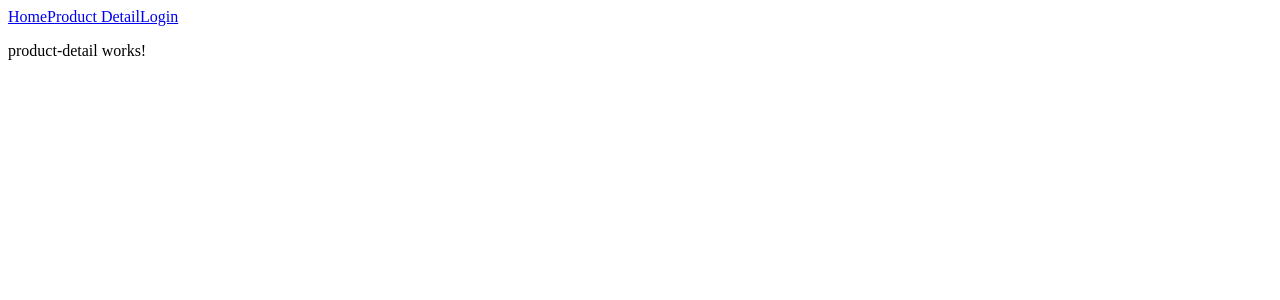
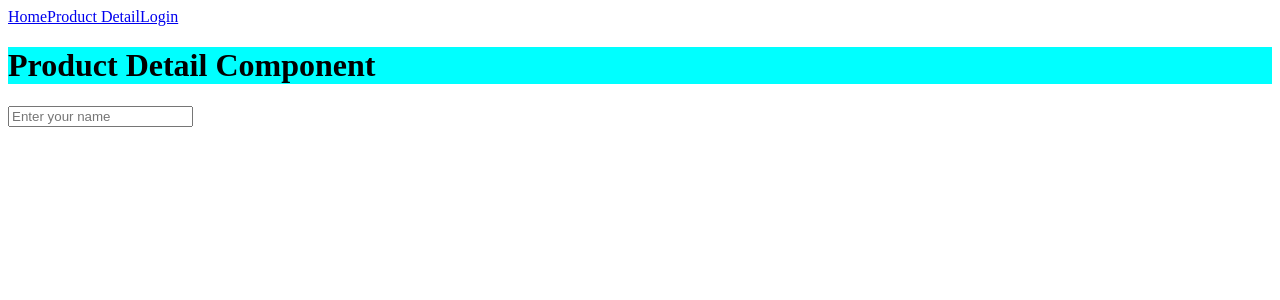
Before and after one commit to yuchank/a2dt2, an Angular app: page /product in a window 1280 px wide. Shown: the top 300 px of the page. Built offline with nearby package versions, Linux system fonts and the light colour scheme.

Commit message:
canDeactivate

```diff
--- a/src/app/app-routing.module.ts
+++ b/src/app/app-routing.module.ts
@@ -4,6 +4,7 @@ import { ProductDetailComponent } from './product-detail/product-detail.componen
 import { LoginGuard } from './login-guard';
 import { HomeComponent } from './home/home.component';
 import { LoginComponent } from './login/login.component';
+import { UnsavedChangesGuard } from './unsaved-changes-guard';
 
 const routes: Routes = [
   {
@@ -17,7 +18,8 @@ const routes: Routes = [
   {
     path: 'product',
     component: ProductDetailComponent,
-    canActivate: [LoginGuard]
+    canActivate: [LoginGuard],
+    canDeactivate: [UnsavedChangesGuard]
   }
 ];
 
--- a/src/app/product-detail/product-detail.component.css
+++ b/src/app/product-detail/product-detail.component.css
@@ -0,0 +1,3 @@
+.product {
+  background: cyan;
+}
--- a/src/app/product-detail/product-detail.component.html
+++ b/src/app/product-detail/product-detail.component.html
@@ -1,3 +1,2 @@
-<p>
-  product-detail works!
-</p>
+<h1 class="product">Product Detail Component</h1>
+<input type="text" placeholder="Enter your name" [formControl]="name">
--- a/src/app/product-detail/product-detail.component.ts
+++ b/src/app/product-detail/product-detail.component.ts
@@ -1,4 +1,5 @@
 import { Component, OnInit } from '@angular/core';
+import { FormControl } from '@angular/forms';
 
 @Component({
   selector: 'ng-product-detail',
@@ -6,6 +7,7 @@ import { Component, OnInit } from '@angular/core';
   styleUrls: ['./product-detail.component.css']
 })
 export class ProductDetailComponent implements OnInit {
+  name: FormControl = new FormControl();
 
   constructor() { }
 
--- /dev/null
+++ b/src/app/unsaved-changes-guard.ts
@@ -0,0 +1,14 @@
+import { Injectable } from '@angular/core';
+import { CanDeactivate } from '@angular/router';
+import { ProductDetailComponent } from './product-detail/product-detail.component';
+
+@Injectable()
+export class UnsavedChangesGuard implements CanDeactivate<ProductDetailComponent> {
+  canDeactivate(component: ProductDetailComponent) {
+    if (component.name.dirty) {
+      return window.confirm('You have unsaved changes. Still want to leave?');
+    } else {
+      return true;
+    }
+  }
+}
```
Also changed, not shown: src/app/app.module.ts (+8 -2 lines).
